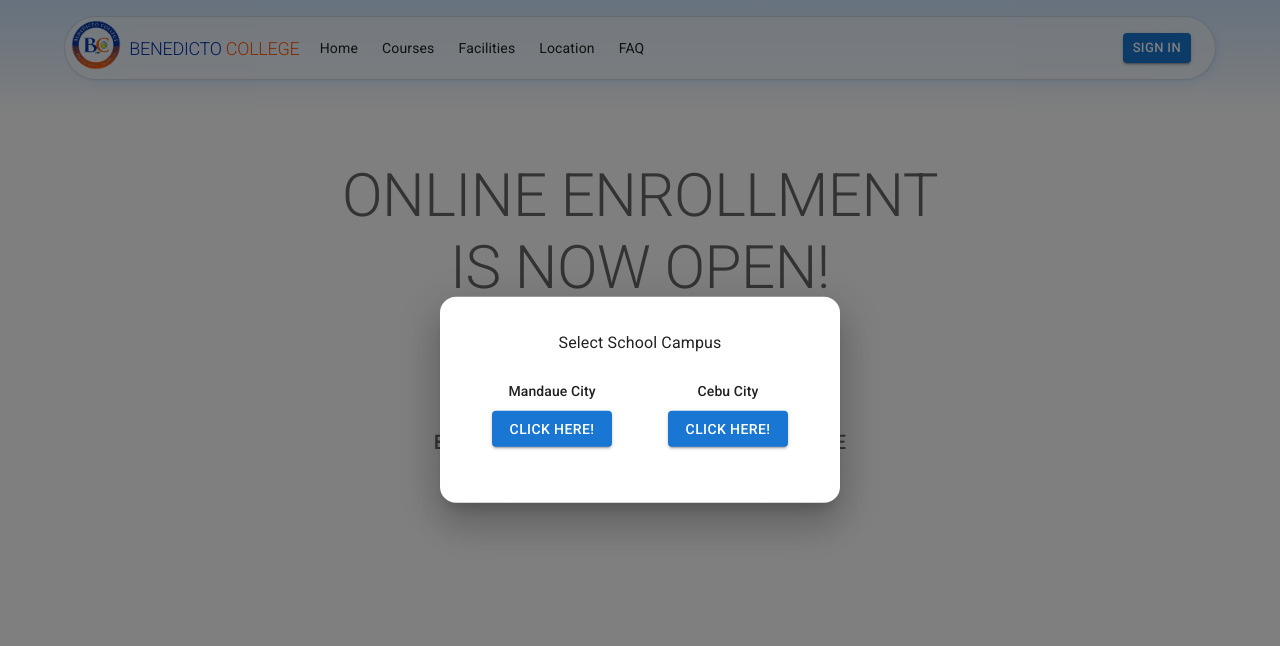
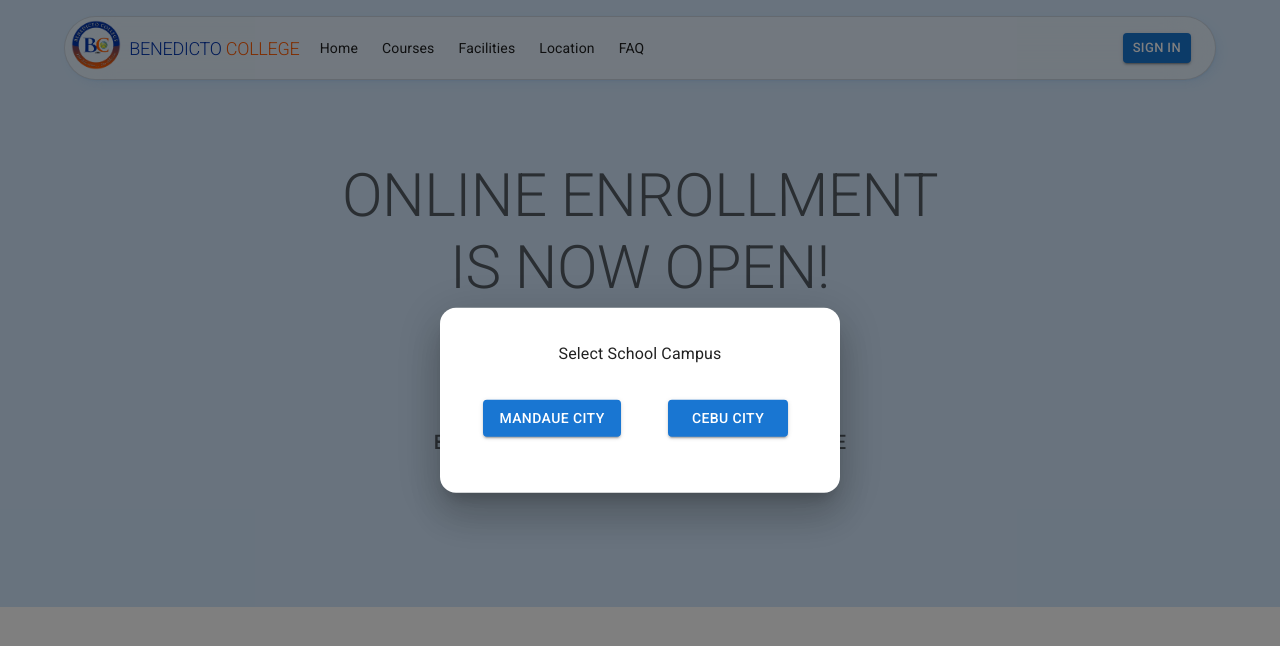
Before and after one commit to npcnon/UIUXPublic-Cebu-City-Campus, a React (Vite) app: page / in a window 1280 px wide. Both pictures are taken after a click on the button "ENROLL NOW". Shown: the top 646 px of the page. Built offline with nearby package versions, Linux system fonts and the light colour scheme.

Commit message:
Partial Changes of Modal

```diff
--- a/src/Pages/Home/components/Hero.tsx
+++ b/src/Pages/Home/components/Hero.tsx
@@ -4,7 +4,7 @@ import Button from "@mui/material/Button";
 import Container from "@mui/material/Container";
 import Stack from "@mui/material/Stack";
 import Typography from "@mui/material/Typography";
-import background from "../../StaticFiles/benedicto_background.jpg";
+import background from "../../../StaticFiles/benedicto_background.jpg";
 //modal imports
 import { useState } from "react";
 import Modal from "@mui/material/Modal";
@@ -28,12 +28,16 @@ export default function Hero() {
       id="hero"
       sx={(theme) => ({
         width: "100%",
-        backgroundImage:
+        height: "607px",
+        /* backgroundImage: `url(${background})`, // Add background image
+        backgroundSize: "cover", // Cover the entire box
+        backgroundPosition: "center", // Center the image
+        backgroundRepeat: "no-repeat", // Prevent repeating
+        backgroundAttachment: "fixed", // Optional: fixed background for parallax effect */
+        backgroundColor:
           theme.palette.mode === "light"
-            ? "linear-gradient(180deg, #CEE5FD, #FFF)"
-            : `linear-gradient(#02294F, ${alpha("#090E10", 0.0)})`,
-        backgroundSize: "100% 20%",
-        backgroundRepeat: "no-repeat",
+            ? "rgba(206, 229, 253, 0.9)"
+            : `rgba(9, 14, 16, 0.9)`, // Fallback background color with transparency
       })}
     >
       <Container
@@ -43,6 +47,7 @@ export default function Hero() {
           alignItems: "center",
           pt: { xs: 14, sm: 20 },
           pb: { xs: 8, sm: 12 },
+          color: "#fff", // Set text color to white or light color for better contrast
         }}
       >
         <Stack spacing={1} useFlexGap sx={{ width: { xs: "100%", sm: "70%" } }}>
@@ -141,15 +146,12 @@ export default function Hero() {
                 alignItems: "center",
               }}
             >
-              <Typography variant="subtitle2" textAlign="center">
-                Mandaue City
-              </Typography>
               <Link to="/Enrollment">
                 <Button
                   sx={{ minWidth: { xs: 100, sm: 120 }, mt: 1 }}
                   variant="contained"
                 >
-                  Click Here!
+                  Mandaue City
                 </Button>
               </Link>
             </FormGrid>
@@ -166,15 +168,12 @@ export default function Hero() {
                 alignItems: "center",
               }}
             >
-              <Typography variant="subtitle2" textAlign="center">
-                Cebu City
-              </Typography>
               <Link to="/Enrollment">
                 <Button
                   sx={{ minWidth: { xs: 100, sm: 120 }, mt: 1 }}
                   variant="contained"
                 >
-                  Click Here!
+                  Cebu City
                 </Button>
               </Link>
             </FormGrid>
```
